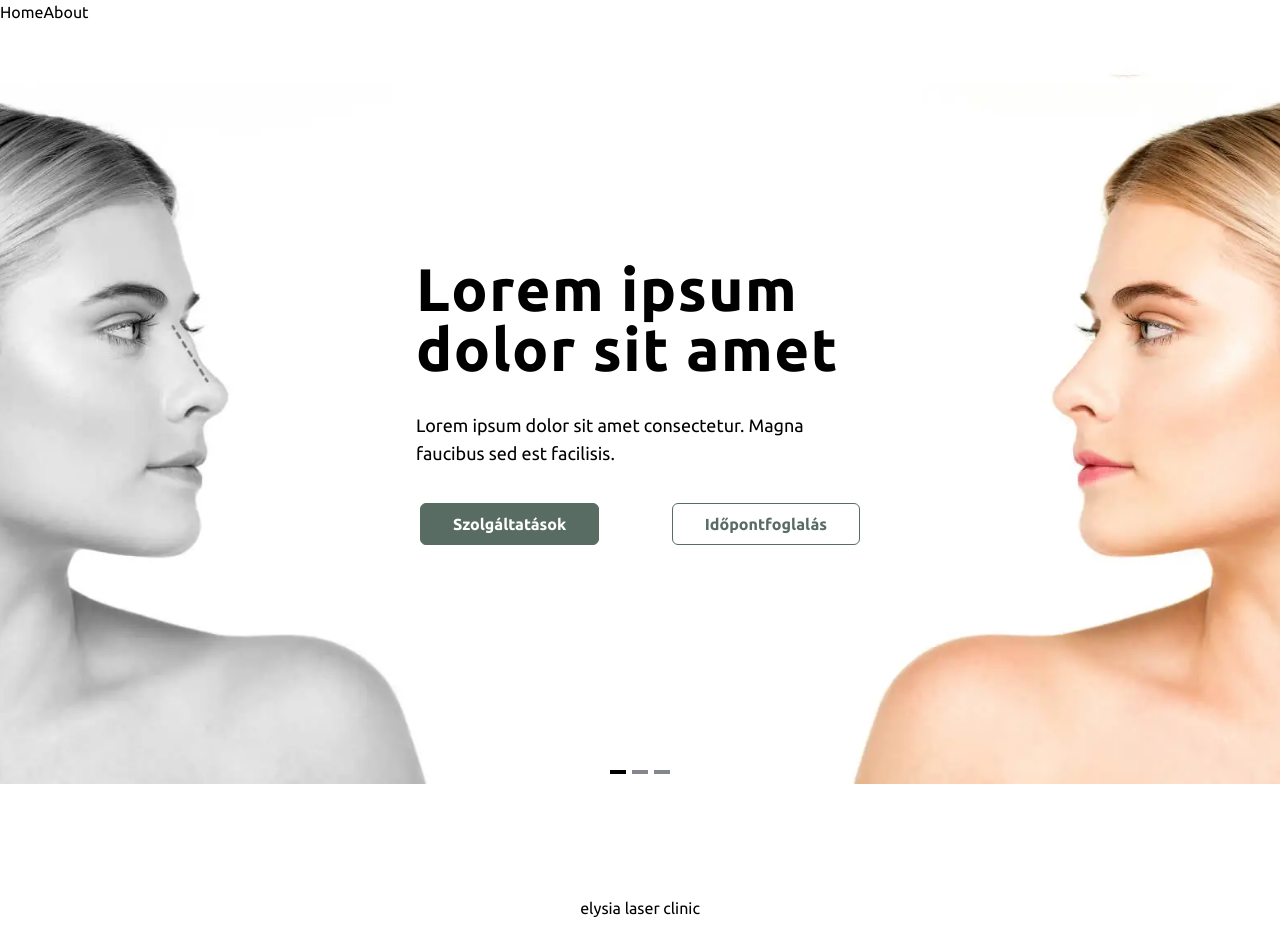
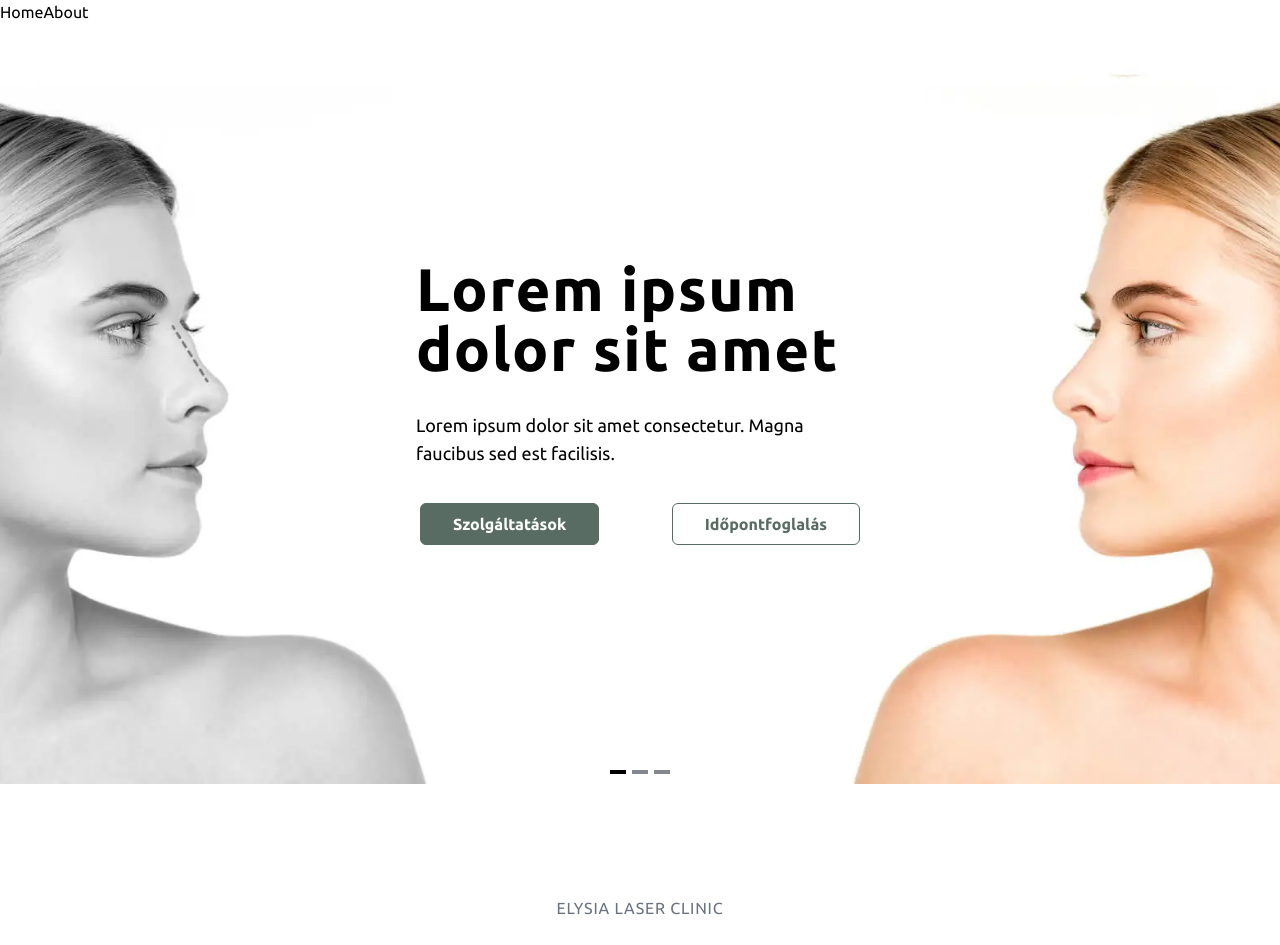
Before and after one commit to omgzsa/elysia-app, a Vue app in the folder frontend/: page / in a window 1280 px wide. Shown: the top 945 px of the page. Built offline with nearby package versions, Linux system fonts and the light colour scheme.

Commit message:
added subheading class

```diff
--- a/frontend/src/main.css
+++ b/frontend/src/main.css
@@ -52,4 +52,7 @@
 }
 
 @layer components {
+  .subheading {
+    @apply text-xs md:text-base tracking-wider uppercase text-gray-500;
+  }
 }
```
